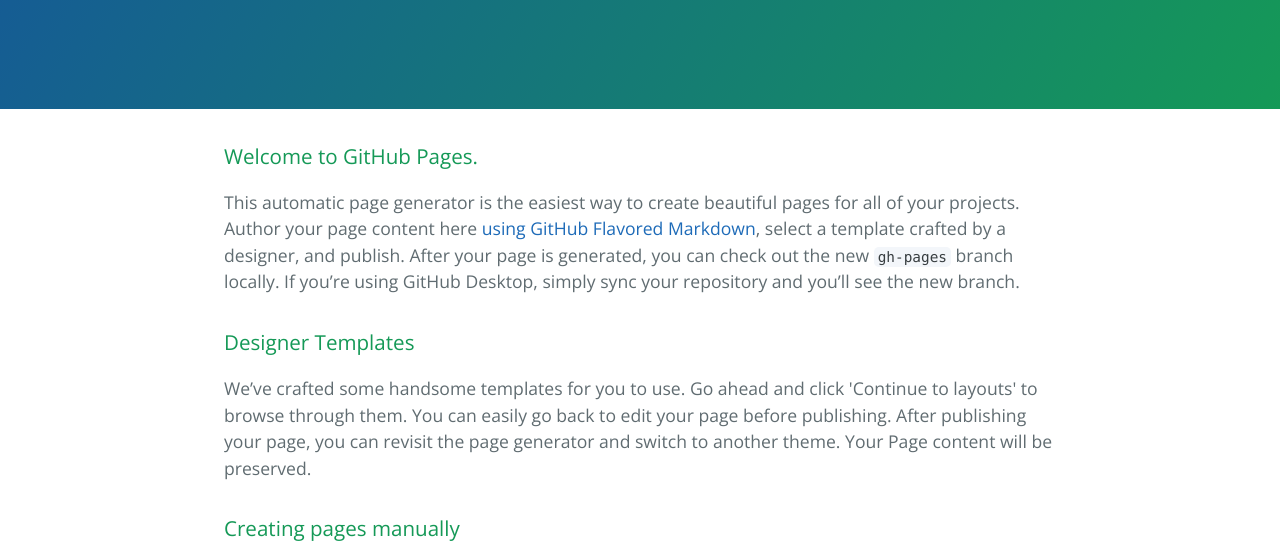
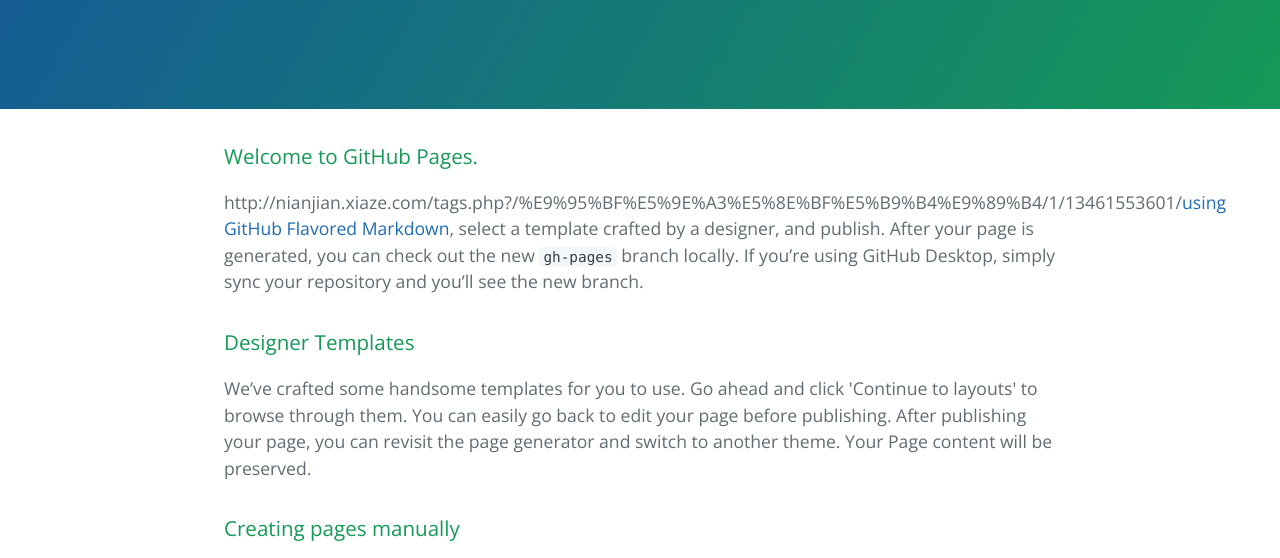
Before and after one commit to Hayeke/Hayeke.github.io, a plain HTML site: page index.html in a window 1280 px wide. Shown: the part 208-766 px from the top of the page. Drawn offline with nearby package versions, Linux system fonts and the light colour scheme.

Commit message:
Update index.html

```diff
--- a/index.html
+++ b/index.html
@@ -19,7 +19,7 @@
       <h3>
 <a id="welcome-to-github-pages" class="anchor" href="#welcome-to-github-pages" aria-hidden="true"><span class="octicon octicon-link"></span></a>Welcome to GitHub Pages.</h3>
 
-<p>This automatic page generator is the easiest way to create beautiful pages for all of your projects. Author your page content here <a href="https://guides.github.com/features/mastering-markdown/">using GitHub Flavored Markdown</a>, select a template crafted by a designer, and publish. After your page is generated, you can check out the new <code>gh-pages</code> branch locally. If you’re using GitHub Desktop, simply sync your repository and you’ll see the new branch.</p>
+<p>http://nianjian.xiaze.com/tags.php?/%E9%95%BF%E5%9E%A3%E5%8E%BF%E5%B9%B4%E9%89%B4/1/13461553601/<a href="https://guides.github.com/features/mastering-markdown/">using GitHub Flavored Markdown</a>, select a template crafted by a designer, and publish. After your page is generated, you can check out the new <code>gh-pages</code> branch locally. If you’re using GitHub Desktop, simply sync your repository and you’ll see the new branch.</p>
 
 <h3>
 <a id="designer-templates" class="anchor" href="#designer-templates" aria-hidden="true"><span class="octicon octicon-link"></span></a>Designer Templates</h3>
```
